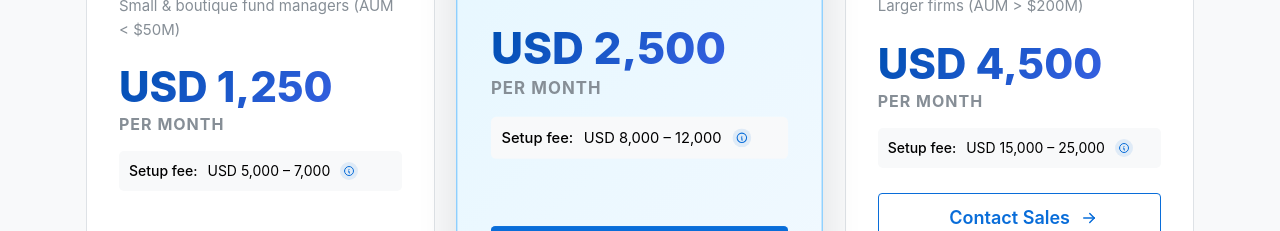
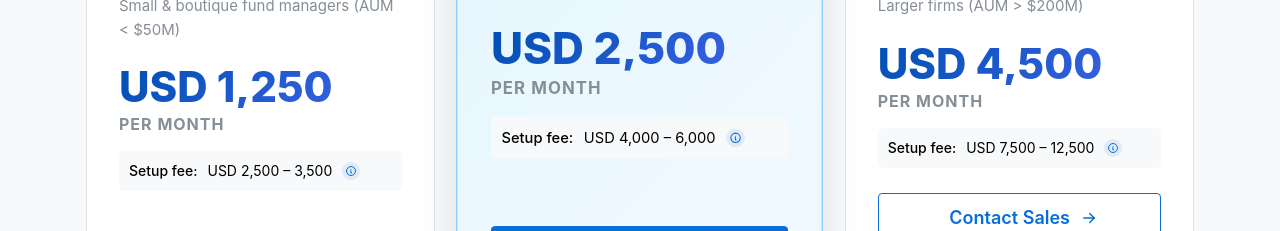
Before and after one commit to Aama-io/landing, a Next.js app: page /pricing in a window 1280 px wide. Shown: the part 1340-1571 px from the top of the page. Built offline with nearby package versions, Linux system fonts and the light colour scheme; no server answers.

Commit message:
Updated setup fee

```diff
--- a/components/PricingTables/PricingTables.tsx
+++ b/components/PricingTables/PricingTables.tsx
@@ -8,7 +8,7 @@ const hedgeFundPlans = [
   {
     title: 'Boutique',
     price: { monthly: 'USD 1,250', yearly: 'USD 15,000' },
-    setupFee: 'USD 5,000 – 7,000',
+    setupFee: 'USD 2,500 – 3,500',
     subtitle: 'per month',
     description: 'Small & boutique fund managers (AUM < $50M)',
     perks: [
@@ -32,7 +32,7 @@ const hedgeFundPlans = [
   {
     title: 'Growth',
     price: { monthly: 'USD 2,500', yearly: 'USD 30,000' },
-    setupFee: 'USD 8,000 – 12,000',
+    setupFee: 'USD 4,000 – 6,000',
     subtitle: 'per month',
     description: 'Mid-size funds (AUM $50M – $200M)',
     perks: [
@@ -56,7 +56,7 @@ const hedgeFundPlans = [
   {
     title: 'Pro',
     price: { monthly: 'USD 4,500', yearly: 'USD 54,000' },
-    setupFee: 'USD 15,000 – 25,000',
+    setupFee: 'USD 7,500 – 12,500',
     subtitle: 'per month',
     description: 'Larger firms (AUM > $200M)',
     perks: [
@@ -83,7 +83,7 @@ const privateEquityPlans = [
   {
     title: 'Boutique',
     price: { monthly: 'USD 1,350', yearly: 'USD 16,200' },
-    setupFee: 'USD 5,000 – 7,000',
+    setupFee: 'USD 2,500 – 3,500',
     subtitle: 'per month',
     description: 'Emerging PE firms (< 5 funds)',
     perks: [
@@ -107,7 +107,7 @@ const privateEquityPlans = [
   {
     title: 'Growth',
     price: { monthly: 'USD 2,750', yearly: 'USD 33,000' },
-    setupFee: 'USD 10,000 – 15,000',
+    setupFee: 'USD 5,000 – 7,500',
     subtitle: 'per month',
     description: 'Established PE firms (5-15 funds)',
     perks: [
@@ -131,7 +131,7 @@ const privateEquityPlans = [
   {
     title: 'Pro',
     price: { monthly: 'USD 5,000', yearly: 'USD 60,000' },
-    setupFee: 'USD 20,000+',
+    setupFee: 'USD 10,000+',
     subtitle: 'per month',
     description: 'Large PE firms (> 15 funds)',
     perks: [
@@ -158,7 +158,7 @@ const familyOfficePlans = [
   {
     title: 'Boutique',
     price: { monthly: 'USD 625', yearly: 'USD 7,500' },
-    setupFee: 'USD 3,000 – 5,000',
+    setupFee: 'USD 1,500 – 2,500',
     subtitle: 'per month',
     description: 'Single family office (AUM ≤ $50M)',
     perks: [
@@ -182,7 +182,7 @@ const familyOfficePlans = [
   {
     title: 'Growth',
     price: { monthly: 'USD 1,250', yearly: 'USD 15,000' },
-    setupFee: 'USD 6,000 – 8,000',
+    setupFee: 'USD 3,000 – 4,000',
     subtitle: 'per month',
     description: 'Single family office (AUM $50M – $200M)',
     perks: [
@@ -206,7 +206,7 @@ const familyOfficePlans = [
   {
     title: 'Pro',
     price: { monthly: 'USD 3,350', yearly: 'USD 40,200' },
-    setupFee: 'USD 10,000+',
+    setupFee: 'USD 5,000+',
     subtitle: 'per month',
     description: 'Multi-family office or Large SFO (AUM > $200M)',
     perks: [
@@ -233,7 +233,7 @@ const mutualFundPlans = [
   {
     title: 'Boutique',
     price: { monthly: 'USD 1,500', yearly: 'USD 18,000' },
-    setupFee: 'USD 8,000 – 12,000',
+    setupFee: 'USD 4,000 – 6,000',
     subtitle: 'per month',
     description: 'Small AMCs (3-6 schemes, <$100M AUM)',
     perks: [
@@ -257,7 +257,7 @@ const mutualFundPlans = [
   {
     title: 'Growth',
     price: { monthly: 'USD 2,900', yearly: 'USD 34,800' },
-    setupFee: 'USD 12,000 – 18,000',
+    setupFee: 'USD 6,000 – 9,000',
     subtitle: 'per month',
     description: 'Mid AMCs (6-10 schemes)',
     perks: [
@@ -281,7 +281,7 @@ const mutualFundPlans = [
   {
     title: 'Pro',
     price: { monthly: 'USD 5,000', yearly: 'USD 60,000' },
-    setupFee: 'USD 20,000+',
+    setupFee: 'USD 10,000+',
     subtitle: 'per month',
     description: 'Large AMCs (>10 schemes, >$500M AUM)',
     perks: [
```
